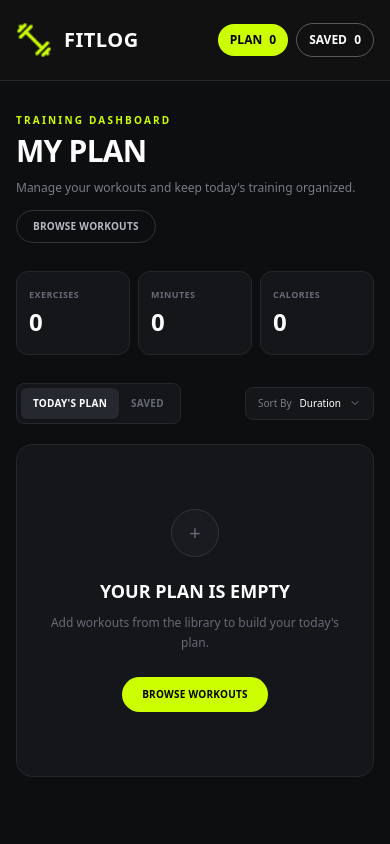
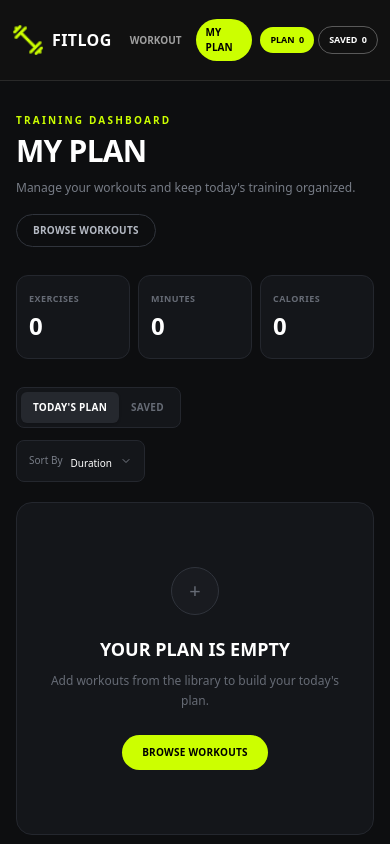
Before and after one commit to shohanurcodes/fit-log, a Next.js app: page /my-plan in a window 390 px wide. Shown: the top 844 px of the page. Built offline with nearby package versions, Linux system fonts and the light colour scheme.

Commit message:
Readme.md file written

```diff
--- a/src/app/components/shared/Footer.tsx
+++ b/src/app/components/shared/Footer.tsx
@@ -3,8 +3,7 @@ import Link from "next/link";
 const Footer = () => {
   return (
     <footer className="border-t border-[#1d2025] bg-[#0d0e11]">
-      <div className="mx-auto flex h-[72px] max-w-[1280px] items-center justify-between px-6">
-
+      <div className="mx-auto flex min-h-[72px] max-w-[1280px] flex-col items-center justify-between gap-3 px-4 py-4 sm:flex-row sm:px-6 sm:py-0">
         {/* Logo */}
         <Link
           href="/"
@@ -15,10 +14,9 @@ const Footer = () => {
         </Link>
 
         {/* Copyright */}
-        <p className="text-[10px] text-[#666b75]">
+        <p className="text-center text-[9px] leading-4 text-[#666b75] sm:text-right sm:text-[10px]">
           © 2026 FitLog — Workout Library. Train hard, log honest.
         </p>
-
       </div>
     </footer>
   );
--- a/src/app/components/shared/Navbar.tsx
+++ b/src/app/components/shared/Navbar.tsx
@@ -1,4 +1,3 @@
-
 "use client";
 
 import Image from "next/image";
@@ -8,17 +7,15 @@ import { useWorkout } from "@/context/WorkoutContext";
 
 const Navbar = () => {
   const pathname = usePathname();
-
   const { todayPlan, savedWorkouts } = useWorkout();
 
   return (
     <nav className="w-full border-b border-white/10 bg-[#111111]">
-      <div className="mx-auto flex h-20 w-full max-w-7xl items-center justify-between px-4 sm:px-6 lg:px-8">
-
+      <div className="mx-auto flex h-20 w-full max-w-7xl items-center justify-between gap-2 px-3 sm:px-6 lg:px-8">
         {/* Logo */}
         <Link
           href="/"
-          className="flex shrink-0 items-center gap-3"
+          className="flex shrink-0 items-center gap-2 sm:gap-3"
         >
           <Image
             src="/logo.png"
@@ -26,19 +23,19 @@ const Navbar = () => {
             width={38}
             height={38}
             priority
-            className="h-9 w-9 object-contain"
+            className="h-8 w-8 object-contain sm:h-9 sm:w-9"
           />
 
-          <span className="text-xl font-bold tracking-wide text-white">
+          <span className="text-base font-bold tracking-wide text-white sm:text-xl">
             FITLOG
           </span>
         </Link>
 
         {/* Navigation */}
-        <div className="hidden items-center gap-2 md:flex">
+        <div className="flex items-center gap-1 sm:gap-2">
           <Link
             href="/"
-            className={`rounded-full px-5 py-2 text-sm font-semibold uppercase transition ${
+            className={`rounded-full px-2.5 py-1.5 text-[10px] font-semibold uppercase transition sm:px-4 sm:py-2 sm:text-sm ${
               pathname === "/"
                 ? "bg-[#ccff00] text-black"
                 : "text-white/60 hover:text-white"
@@ -49,7 +46,7 @@ const Navbar = () => {
 
           <Link
             href="/my-plan"
-            className={`rounded-full px-5 py-2 text-sm font-semibold uppercase transition ${
+            className={`rounded-full px-2.5 py-1.5 text-[10px] font-semibold uppercase transition sm:px-4 sm:py-2 sm:text-sm ${
               pathname === "/my-plan"
                 ? "bg-[#ccff00] text-black"
                 : "text-white/60 hover:text-white"
@@ -60,22 +57,22 @@ const Navbar = () => {
         </div>
 
         {/* Counters */}
-        <div className="flex shrink-0 items-center gap-2">
+        <div className="flex shrink-0 items-center gap-1 sm:gap-2">
           <Link
             href="/my-plan"
-            className="rounded-full bg-[#ccff00] px-3 py-2 text-xs font-bold uppercase text-black"
+            className="rounded-full bg-[#ccff00] px-2.5 py-1.5 text-[9px] font-bold uppercase text-black sm:px-3 sm:py-2 sm:text-xs"
           >
-            Plan <span className="ml-1">{todayPlan.length}</span>
+            Plan <span className="ml-0.5 sm:ml-1">{todayPlan.length}</span>
           </Link>
 
           <Link
             href="/my-plan"
-            className="rounded-full border border-white/30 px-3 py-2 text-xs font-bold uppercase text-white"
+            className="rounded-full border border-white/30 px-2.5 py-1.5 text-[9px] font-bold uppercase text-white sm:px-3 sm:py-2 sm:text-xs"
           >
-            Saved <span className="ml-1">{savedWorkouts.length}</span>
+            Saved{" "}
+            <span className="ml-0.5 sm:ml-1">{savedWorkouts.length}</span>
           </Link>
         </div>
-
       </div>
     </nav>
   );
--- a/src/app/my-plan/page.tsx
+++ b/src/app/my-plan/page.tsx
@@ -3,9 +3,18 @@
 import Image from "next/image";
 import Link from "next/link";
 import { useState } from "react";
-import { Clock3, Flame, Star, Check, X, ChevronDown } from "lucide-react";
+import {
+  Clock3,
+  Flame,
+  Star,
+  Check,
+  X,
+  ChevronDown,
+} from "lucide-react";
 import { toast } from "react-toastify";
 import { useWorkout } from "@/context/WorkoutContext";
+
+type SortOption = "duration" | "calories" | "rating";
 
 const MyPlanPage = () => {
   const {
@@ -16,6 +25,11 @@ const MyPlanPage = () => {
   } = useWorkout();
 
   const [activeTab, setActiveTab] = useState<"plan" | "saved">("plan");
+  const [sortBy, setSortBy] = useState<SortOption>("duration");
+
+  // =========================
+  // Metrics
+  // =========================
 
   const totalMinutes = todayPlan.reduce(
     (total, workout) => total + workout.duration,
@@ -27,8 +41,32 @@ const MyPlanPage = () => {
     0
   );
 
+  // =========================
+  // Current Tab
+  // =========================
+
   const currentWorkouts =
     activeTab === "plan" ? todayPlan : savedWorkouts;
+
+  // =========================
+  // Sorting
+  // =========================
+
+  const sortedWorkouts = [...currentWorkouts].sort((a, b) => {
+    if (sortBy === "duration") {
+      return a.duration - b.duration;
+    }
+
+    if (sortBy === "calories") {
+      return a.caloriesBurned - b.caloriesBurned;
+    }
+
+    return a.rating - b.rating;
+  });
+
+  // =========================
+  // Mark as Done
+  // =========================
 
   const handleMarkAsDone = (id: number) => {
     const workout = todayPlan.find((item) => item.id === id);
@@ -39,6 +77,10 @@ const MyPlanPage = () => {
       toast.success(`${workout.name} marked as done.`);
     }
   };
+
+  // =========================
+  // Remove Workout
+  // =========================
 
   const handleRemove = (id: number) => {
     if (activeTab === "plan") {
@@ -53,21 +95,22 @@ const MyPlanPage = () => {
   return (
     <main className="min-h-screen bg-[#0d0e10] px-4 py-8 text-white sm:px-6 lg:px-8">
       <div className="mx-auto max-w-6xl">
-
-        {/* Header */}
+        {/* ========================================
+            HEADER
+        ======================================== */}
         <div className="mb-7">
           <p className="mb-2 text-[10px] font-bold uppercase tracking-[0.22em] text-[#ccff00]">
             Training Dashboard
           </p>
 
-          <div className="flex flex-col justify-between gap-3 sm:flex-row sm:items-end">
+          <div className="flex flex-col justify-between gap-4 sm:flex-row sm:items-end">
             <div>
               <h1 className="text-3xl font-black uppercase leading-none tracking-tight sm:text-4xl">
                 My Plan
               </h1>
 
               <p className="mt-3 max-w-xl text-xs leading-5 text-[#777c86] sm:text-sm">
-                Manage your workouts and keep today's training organized.
+                Manage your workouts and keep today&apos;s training organized.
               </p>
             </div>
 
@@ -80,9 +123,11 @@ const MyPlanPage = () => {
           </div>
         </div>
 
-        {/* Metrics */}
+        {/* ========================================
+            METRICS
+        ======================================== */}
         <div className="mb-7 grid grid-cols-3 gap-2 sm:gap-3">
-
+          {/* Exercises */}
           <div className="rounded-xl border border-[#24272e] bg-[#14161a] px-3 py-4 sm:px-5">
             <p className="text-[9px] font-bold uppercase tracking-wider text-[#666b75]">
               Exercises
@@ -93,6 +138,7 @@ const MyPlanPage = () => {
             </p>
           </div>
 
+          {/* Minutes */}
           <div className="rounded-xl border border-[#24272e] bg-[#14161a] px-3 py-4 sm:px-5">
             <p className="text-[9px] font-bold uppercase tracking-wider text-[#666b75]">
               Minutes
@@ -103,6 +149,7 @@ const MyPlanPage = () => {
             </p>
           </div>
 
+          {/* Calories */}
           <div className="rounded-xl border border-[#24272e] bg-[#14161a] px-3 py-4 sm:px-5">
             <p className="text-[9px] font-bold uppercase tracking-wider text-[#666b75]">
               Calories
@@ -112,15 +159,14 @@ const MyPlanPage = () => {
               {totalCalories}
             </p>
           </div>
-
         </div>
 
-        {/* Tabs + Sort */}
-        <div className="mb-5 flex items-center justify-between gap-3">
-
+        {/* ========================================
+            TABS + SORT
+        ======================================== */}
+        <div className="mb-5 flex flex-col gap-3 sm:flex-row sm:items-center sm:justify-between">
           {/* Tabs */}
-          <div className="flex rounded-lg border border-[#24272e] bg-[#14161a] p-1">
-
+          <div className="flex w-fit rounded-lg border border-[#24272e] bg-[#14161a] p-1">
             <button
               type="button"
               onClick={() => setActiveTab("plan")}
@@ -130,7 +176,7 @@ const MyPlanPage = () => {
                   : "text-[#666b75] hover:text-white"
               }`}
             >
-              Today's Plan
+              Today&apos;s Plan
             </button>
 
             <button
@@ -144,33 +190,66 @@ const MyPlanPage = () => {
             >
               Saved
             </button>
-
           </div>
 
-          {/* Sort */}
-          <button
-            type="button"
-            className="flex items-center gap-2 rounded-lg border border-[#24272e] bg-[#14161a] px-3 py-2 text-[10px] text-[#777c86] transition hover:border-[#3a3e47] hover:text-white"
-          >
-            <span>Sort By</span>
+          {/* Sort Dropdown */}
+          <div className="relative w-fit">
+            <label htmlFor="sort-workouts" className="sr-only">
+              Sort workouts
+            </label>
 
-            <span className="font-medium text-white">
-              Duration
-            </span>
+            <div className="flex items-center gap-2 rounded-lg border border-[#24272e] bg-[#14161a] px-3 py-2">
+              <span className="text-[10px] text-[#777c86]">
+                Sort By
+              </span>
 
-            <ChevronDown size={12} />
-          </button>
+              <div className="relative">
+                <select
+                  id="sort-workouts"
+                  value={sortBy}
+                  onChange={(event) =>
+                    setSortBy(event.target.value as SortOption)
+                  }
+                  className="cursor-pointer appearance-none bg-transparent pr-5 text-[10px] font-medium text-white outline-none"
+                >
+                  <option
+                    value="duration"
+                    className="bg-[#14161a]"
+                  >
+                    Duration
+                  </option>
 
+                  <option
+                    value="calories"
+                    className="bg-[#14161a]"
+                  >
+                    Calories
+                  </option>
+
+                  <option
+                    value="rating"
+                    className="bg-[#14161a]"
+                  >
+                    Rating
+                  </option>
+                </select>
+
+                <ChevronDown
+                  size={12}
+                  className="pointer-events-none absolute right-0 top-1/2 -translate-y-1/2 text-[#777c86]"
+                />
+              </div>
+            </div>
+          </div>
         </div>
 
-        {/* Workout List */}
-        {currentWorkouts.length === 0 ? (
+        {/* ========================================
+            EMPTY STATE
+        ======================================== */}
+        {sortedWorkouts.length === 0 ? (
           <div className="rounded-2xl border border-[#24272e] bg-[#14161a] px-6 py-16 text-center">
-
             <div className="mx-auto flex h-12 w-12 items-center justify-center rounded-full border border-[#30343c] bg-[#191b20]">
-              <span className="text-xl text-[#666b75]">
-                +
-              </span>
+              <span className="text-xl text-[#666b75]">+</span>
             </div>
 
             <h2 className="mt-5 text-lg font-black uppercase">
@@ -191,34 +270,37 @@ const MyPlanPage = () => {
             >
               Browse Workouts
             </Link>
-
           </div>
         ) : (
+          /* ========================================
+             WORKOUT LIST
+          ======================================== */
           <div className="space-y-3">
-
-            {currentWorkouts.map((workout) => (
+            {sortedWorkouts.map((workout) => (
               <div
                 key={workout.id}
-                className="group overflow-hidden rounded-xl border border-[#24272e] bg-[#14161a] transition hover:border-[#343841]"
+                className="overflow-hidden rounded-xl border border-[#24272e] bg-[#14161a] transition hover:border-[#343841]"
               >
                 <div className="flex min-h-[110px]">
-
-                  {/* Image */}
-                  <div className="relative w-[115px] shrink-0 sm:w-[145px]">
+                  {/* ========================================
+                      IMAGE
+                  ======================================== */}
+                  <div className="relative w-[105px] shrink-0 sm:w-[145px]">
                     <Image
                       src={workout.image}
                       alt={workout.name}
                       fill
+                      sizes="(max-width: 640px) 105px, 145px"
                       className="object-cover"
                     />
                   </div>
 
-                  {/* Main Content */}
-                  <div className="flex min-w-0 flex-1 items-center justify-between gap-4 px-4 py-3 sm:px-5">
-
-                    {/* Workout Information */}
+                  {/* ========================================
+                      CONTENT
+                  ======================================== */}
+                  <div className="flex min-w-0 flex-1 flex-col justify-center gap-3 px-3 py-3 sm:flex-row sm:items-center sm:justify-between sm:px-5">
+                    {/* Workout Info */}
                     <div className="min-w-0">
-
                       <p className="mb-1 text-[8px] font-bold uppercase tracking-[0.15em] text-[#ccff00]">
                         {workout.difficulty}
                       </p>
@@ -232,8 +314,7 @@ const MyPlanPage = () => {
                       </p>
 
                       {/* Stats */}
-                      <div className="mt-3 flex flex-wrap items-center gap-3 text-[9px] text-[#777c86]">
-
+                      <div className="mt-3 flex flex-wrap items-center gap-x-3 gap-y-1.5 text-[9px] text-[#777c86]">
                         <span className="flex items-center gap-1">
                           <Clock3
                             size={11}
@@ -257,13 +338,14 @@ const MyPlanPage = () => {
                           />
                           {workout.rating}
                         </span>
-
                       </div>
                     </div>
 
-                    {/* Actions */}
+                    {/* ========================================
+                        ACTIONS
+                    ======================================== */}
                     <div className="flex shrink-0 items-center gap-2">
-
+                      {/* Desktop View Details */}
                       <Link
                         href={`/workout/${workout.id}`}
                         className="hidden rounded-full border border-[#30343c] px-3 py-2 text-[9px] font-bold uppercase tracking-wide text-[#b5bac4] transition hover:border-white hover:text-white sm:block"
@@ -271,6 +353,7 @@ const MyPlanPage = () => {
                         View Details
                       </Link>
 
+                      {/* Mark as Done */}
                       {activeTab === "plan" && (
                         <button
                           type="button"
@@ -278,45 +361,45 @@ const MyPlanPage = () => {
                           className="flex items-center gap-1.5 rounded-full bg-[#ccff00] px-3 py-2 text-[9px] font-black uppercase tracking-wide text-black transition hover:bg-[#b8e600]"
                         >
                           <Check size={11} strokeWidth={3} />
+
                           <span className="hidden sm:inline">
                             Mark as Done
                           </span>
+
                           <span className="sm:hidden">
                             Done
                           </span>
                         </button>
                       )}
 
+                      {/* Remove */}
                       <button
                         type="button"
                         onClick={() => handleRemove(workout.id)}
-                        className="flex h-8 w-8 items-center justify-center rounded-full text-[#666b75] transition hover:bg-[#202228] hover:text-white"
+                        className="flex h-8 w-8 shrink-0 items-center justify-center rounded-full text-[#666b75] transition hover:bg-[#202228] hover:text-white"
                         aria-label={`Remove ${workout.name}`}
                       >
                         <X size={13} />
                       </button>
-
                     </div>
-
                   </div>
                 </div>
 
-                {/* Mobile Details Link */}
+                {/* ========================================
+                    MOBILE DETAILS LINK
+                ======================================== */}
                 <div className="border-t border-[#202228] px-4 py-2 sm:hidden">
                   <Link
                     href={`/workout/${workout.id}`}
-                    className="text-[9px] font-bold uppercase tracking-wide text-[#777c86] hover:text-white"
+                    className="text-[9px] font-bold uppercase tracking-wide text-[#777c86] transition hover:text-white"
                   >
                     View Details →
                   </Link>
                 </div>
-
               </div>
             ))}
-
           </div>
         )}
-
       </div>
     </main>
   );
```
Also changed, not shown: src/app/components/Home/WorkoutLibrary.tsx (+2 -9 lines), src/app/error.tsx (added, +43 -0 lines), src/app/not-found.tsx (added, +37 -0 lines), src/app/workout/[id]/page.tsx (+20 -26 lines), src/lib/api.ts (+8 -8 lines), 1 other file (tests, documents, lock files or other folders).
